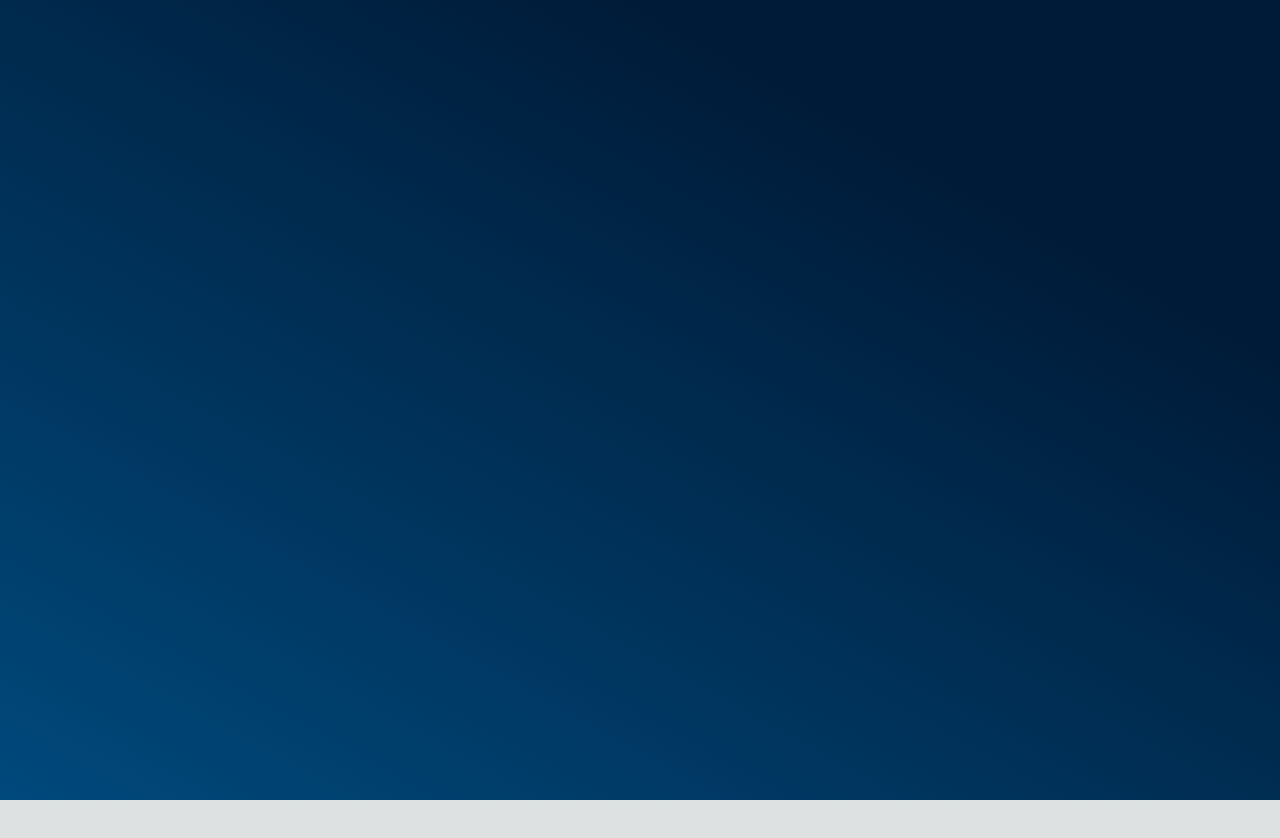
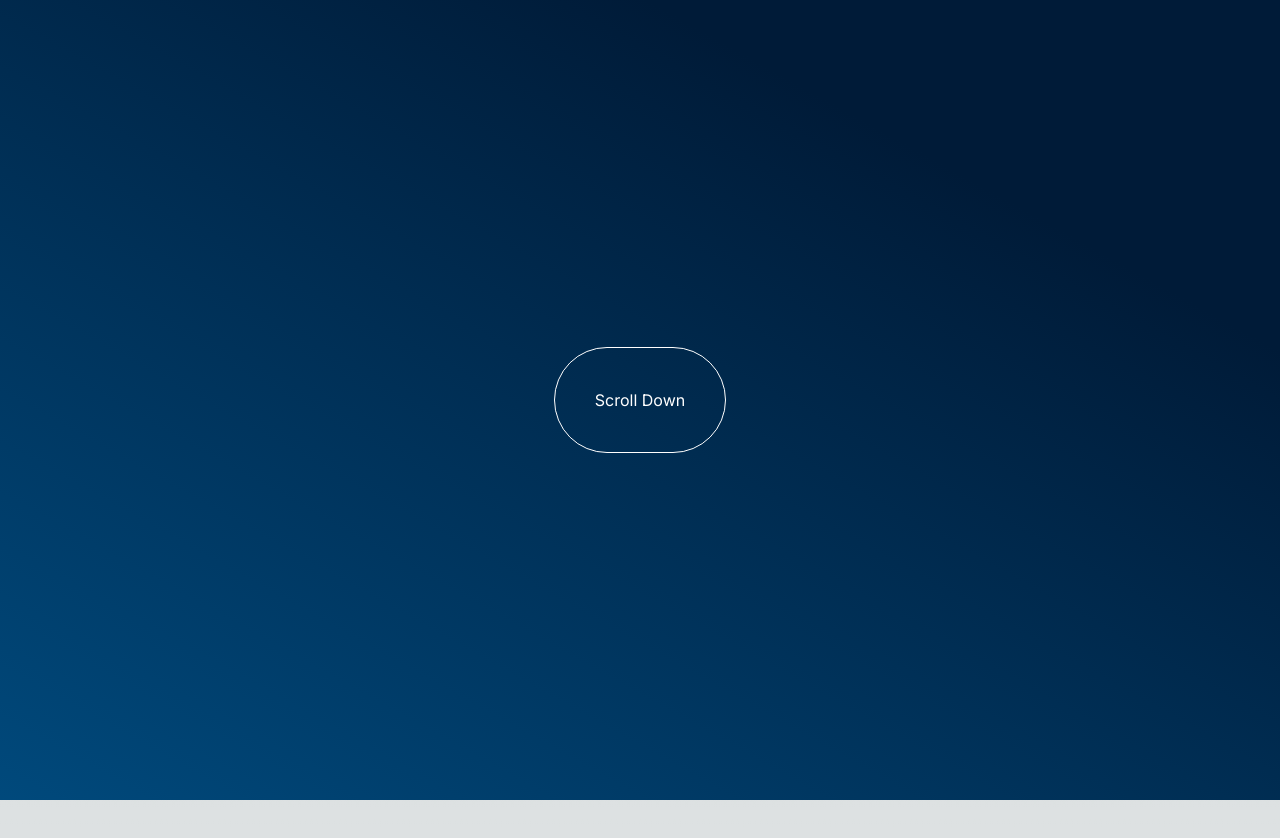
Before and after one commit to zarakk/front-ui, a Next.js app: page / in a window 1280 px wide. Shown: the top 838 px of the page. Built offline with nearby package versions, Linux system fonts and the light colour scheme.

Commit message:
add scroll text

```diff
--- a/app/_components/Banner.tsx
+++ b/app/_components/Banner.tsx
@@ -147,7 +147,7 @@ const ScrollControlledVideo: React.FC = () => {
 
   // const videoProgress = useTransform(smoothProgress1, [0, 1], [0, 1]);
   // const videoScale = useTransform(smoothProgress1, [0, 0.9, 1], [1, 1, 5]);
-  const blackOpacity = useTransform(scrollYProgress1, [0.9, 1], [0, 1]);
+  const opacity = useTransform(scrollYProgress1, [0.7, 1], [1, 0]);
 
   // useEffect(() => {
   //   const updateVideoTime = () => {
@@ -182,6 +182,14 @@ const ScrollControlledVideo: React.FC = () => {
           }}
         /> */}
         <motion.div
+          className="h-screen w-screen fixed top-0 flex items-center justify-center"
+          style={{ zIndex: 999, opacity }}
+        >
+          <h3 className="text-white border border-white rounded-full p-10 hover:bg-indigo-300 hover:text-black cursor-pointer">
+            Scroll Down
+          </h3>
+        </motion.div>
+        <motion.div
           style={{
             position: "fixed",
             top: 0,
```
